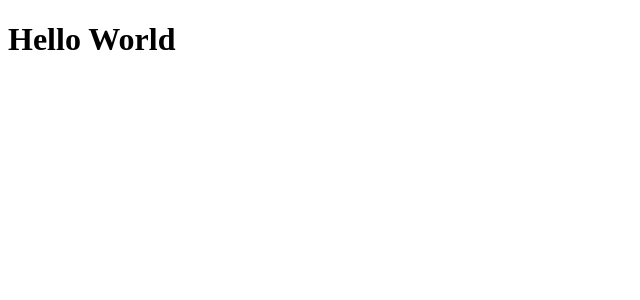
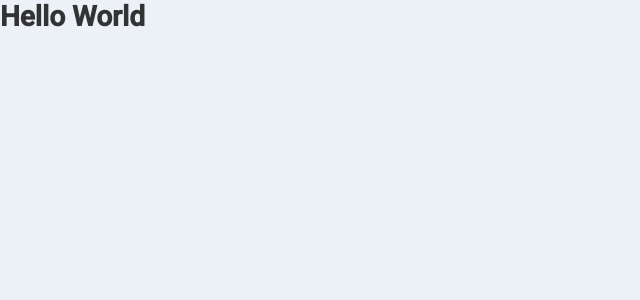
Before and after one commit to Matheusifz/Recreating-Pipefy, a React app: page / in a window 1280 px wide. Shown: the top 300 px of the page, without its empty margins (0-640 px from the left). Built offline with nearby package versions, Linux system fonts and the light colour scheme.

Commit message:
style: add global styles

```diff
--- a/src/App.js
+++ b/src/App.js
@@ -1,8 +1,11 @@
 import React from "react";
+
+import GlobalStyle from "./styles/global";
 
 const App = () => {
   return (
-    <div className="Container">
+    <div className="App">
+      <GlobalStyle />
       <h1>Hello World</h1>
     </div>
   );
--- /dev/null
+++ b/src/styles/global.js
@@ -0,0 +1,26 @@
+import { createGlobalStyle } from "styled-components";
+
+export default createGlobalStyle`
+@import url('https://fonts.googleapis.com/css2?family=Roboto:wght@400;500&display=swap');
+
+* {
+  margin: 0;
+  padding: 0;
+  outline: 0;
+  box-sizing: border-box;
+}
+
+html, body, #root {
+  height: 100%;
+}
+
+body {
+  font: 14px 'Roboto', sans-serif;
+  background: #ecf1f8;
+  color: #333;
+  -webkit-font-smoothing: antialised !important;
+}
+
+ul {
+  list-style: none;
+}`;
```
